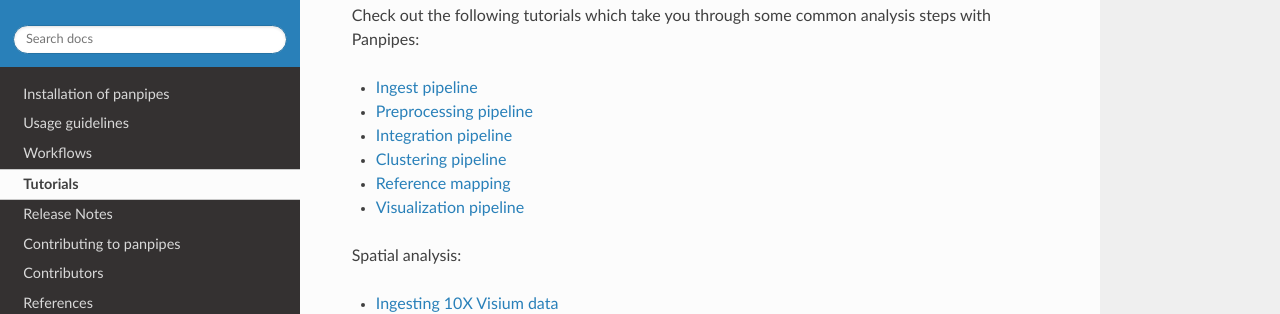
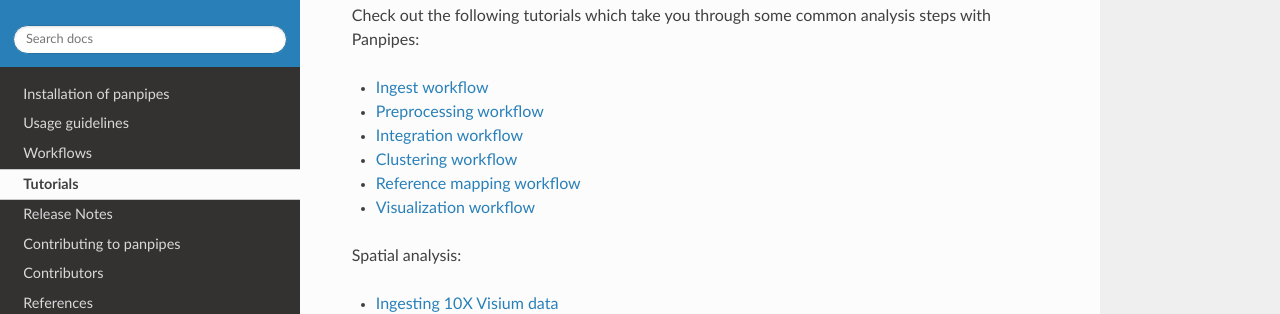
Before and after one commit to bio-la/panpipes-nextflow, a Sphinx documentation site: the page built from docs/tutorials/index.md, in a window 1280 px wide. Shown: the part 156-470 px from the top of the page. Built offline with Sphinx 7.4.7 and the Read the Docs theme 2.0.0, drawn with Linux system fonts in a browser that asks for light colours.

Commit message:
fixed index and clustering workflow

```diff
--- a/docs/tutorials/index.md
+++ b/docs/tutorials/index.md
@@ -4,12 +4,12 @@
 Check out the following tutorials which take you through some common analysis steps with Panpipes:
 
 
-- [Ingest pipeline](https://panpipes-tutorials.readthedocs.io/en/latest/ingesting_data/Ingesting_data_with_panpipes.html)
-- [Preprocessing pipeline](https://panpipes-tutorials.readthedocs.io/en/latest/filtering_data/filtering_data_with_panpipes.html)
-- [Integration pipeline](https://panpipes-tutorials.readthedocs.io/en/latest/uni_multi_integration/Integrating_data_with_panpipes.html)
-- [Clustering pipeline](https://panpipes-tutorials.readthedocs.io/en/latest/clustering/clustering_tutorial.html)
-- [Reference mapping](https://panpipes-tutorials.readthedocs.io/en/latest/refmap_pancreas/Reference_mapping.html)
-- [Visualization pipeline](https://panpipes-tutorials.readthedocs.io/en/latest/visualization/vis_with_panpipes.html)
+- [Ingest workflow](https://panpipes-tutorials.readthedocs.io/en/latest/ingesting_data/Ingesting_data_with_panpipes.html)
+- [Preprocessing workflow](https://panpipes-tutorials.readthedocs.io/en/latest/filtering_data/filtering_data_with_panpipes.html)
+- [Integration workflow](https://panpipes-tutorials.readthedocs.io/en/latest/uni_multi_integration/Integrating_data_with_panpipes.html)
+- [Clustering workflow](https://panpipes-tutorials.readthedocs.io/en/latest/clustering/clustering_tutorial.html)
+- [Reference mapping workflow](https://panpipes-tutorials.readthedocs.io/en/latest/refmap_pancreas/Reference_mapping.html)
+- [Visualization workflow](https://panpipes-tutorials.readthedocs.io/en/latest/visualization/vis_with_panpipes.html)
 
 Spatial analysis:
 
```
Also changed, not shown: docs/workflows/clustering.md (+6 -3 lines).
